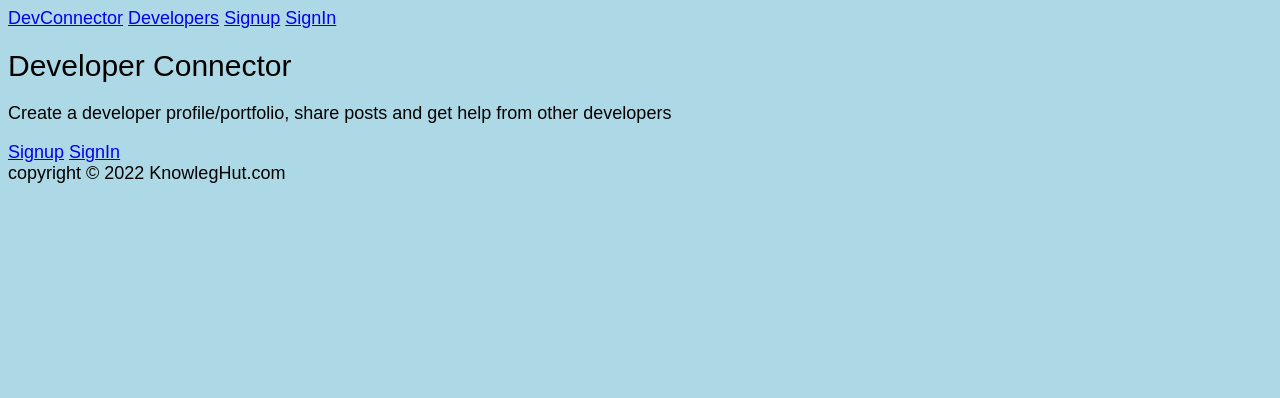
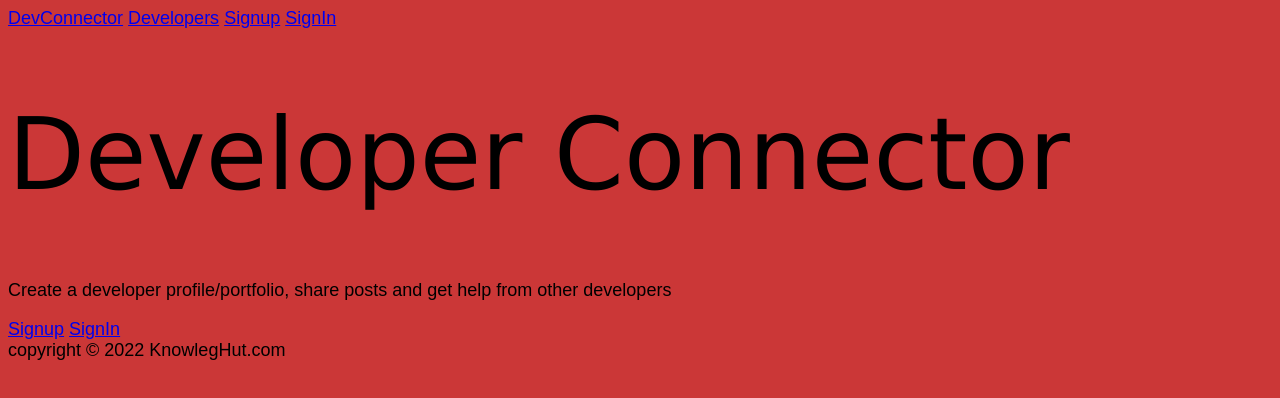
Before and after one commit to Marsk27/my2testVSC, a plain HTML site: page Resources/html/index.html in a window 1280 px wide. Drawn offline with Linux system fonts and the light colour scheme.

Commit message:
added external css,emdedded css,inline css to dashboard and index

```diff
--- a/Resources/html/index.html
+++ b/Resources/html/index.html
@@ -4,6 +4,11 @@
     <meta charset="utf-8" />
     <link rel="stylesheet" href="../css/styles.css" />
     <title>Welcome to DevConnector</title>
+    <style>
+      body {
+        background: rgb(203, 55, 55);
+      }
+    </style>
   </head>
   <body>
     <nav>
@@ -12,7 +17,11 @@
       <a href="signup.html">Signup</a>
       <a href="signin.html">SignIn</a>
     </nav>
-    <h1>Developer Connector</h1>
+    <h1
+      style="font-size: 100px; font-family: Verdana, Geneva, Tahoma, sans-serif"
+    >
+      Developer Connector
+    </h1>
     <p>
       Create a developer profile/portfolio, share posts and get help from other
       developers
@@ -23,4 +32,4 @@
     </div>
     <footer>copyright &copy; 2022 KnowlegHut.com</footer>
   </body>
-</html>
+</html
```
